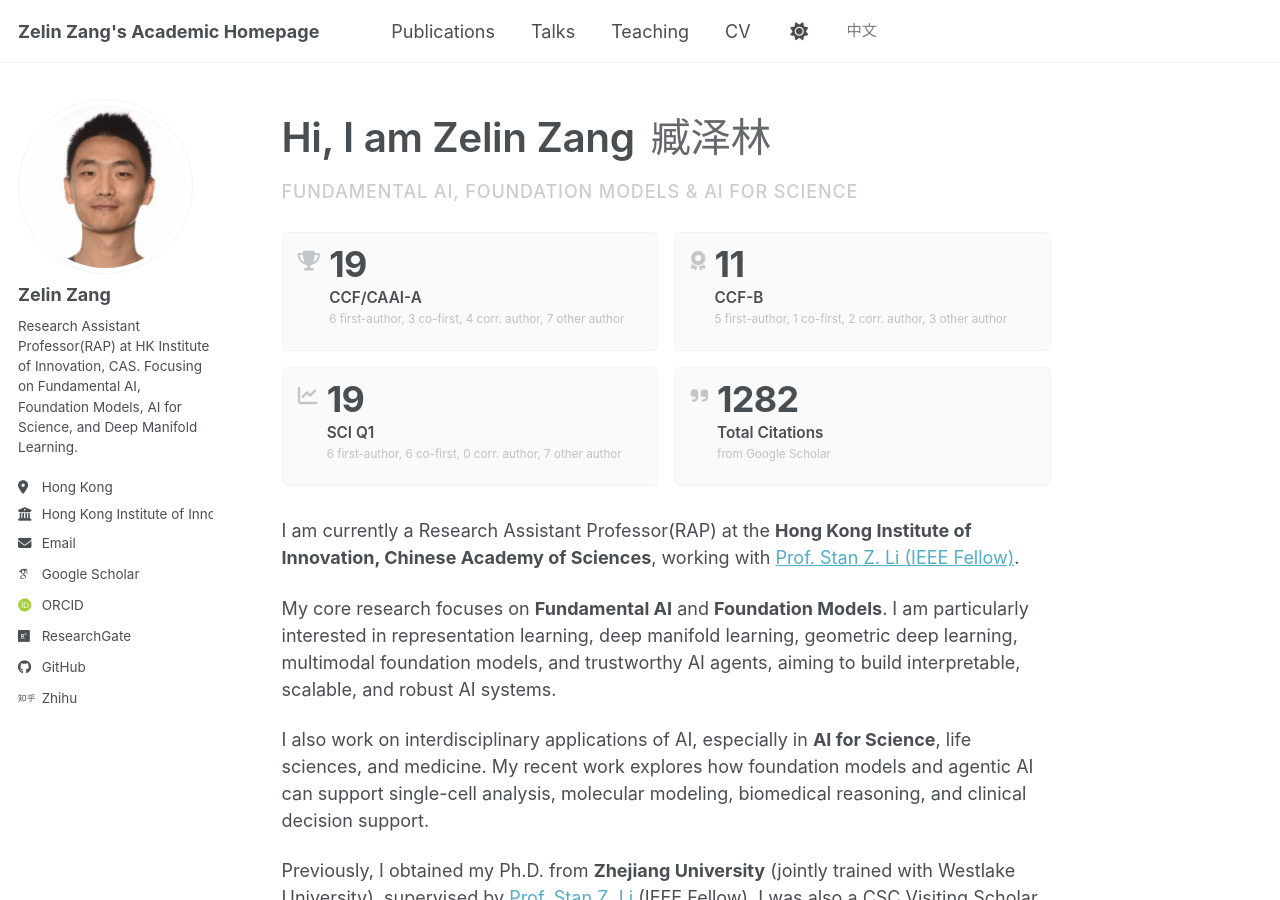
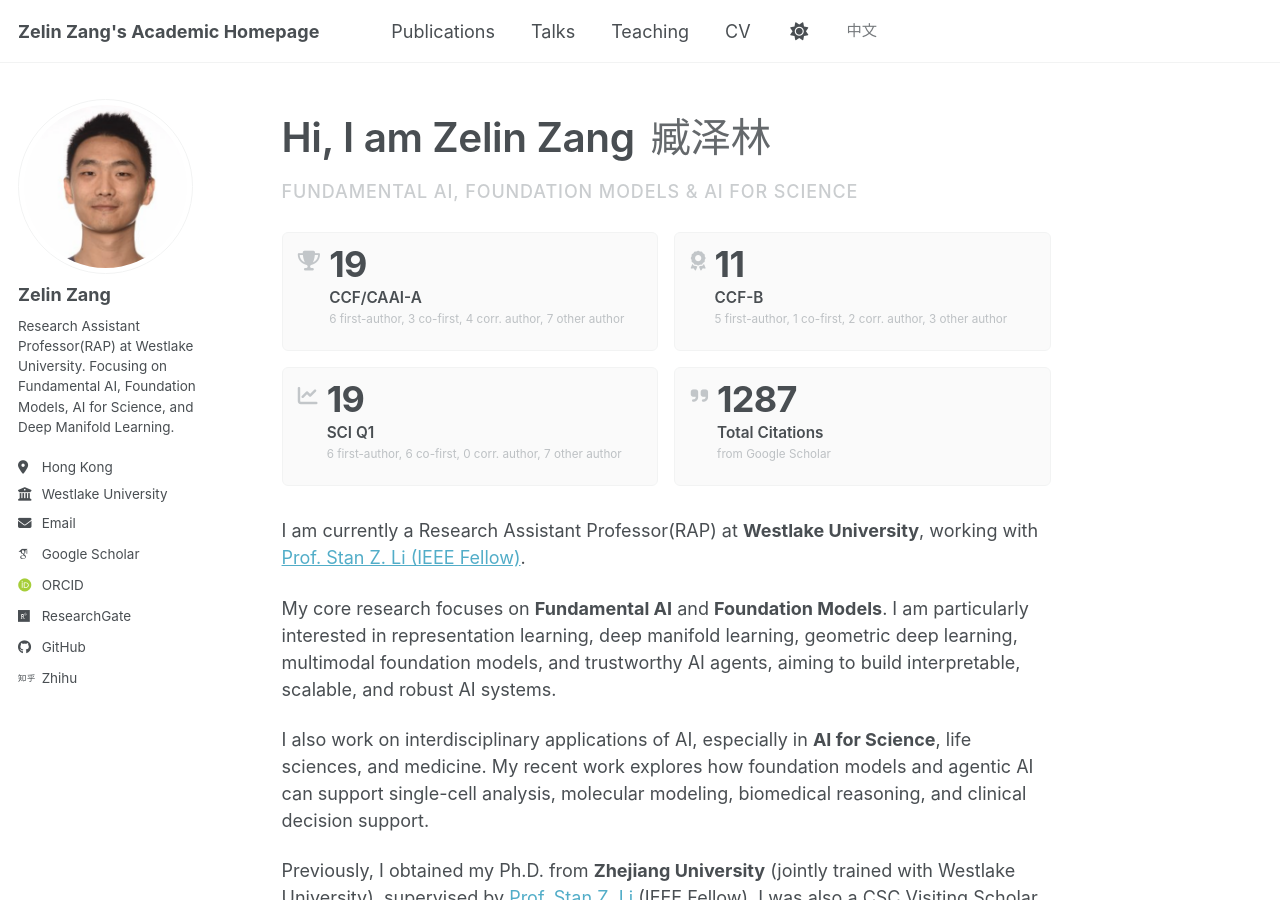
Before and after one commit to zangzelin/zangzelin.github.io, a Jekyll site: the page built from _pages/about.md, in a window 1280 px wide and 900 px high. Built offline with Jekyll 4.4.1, drawn with Linux system fonts in a browser that asks for light colours; some web fonts are replaced; a script bundle is joined from its source files by our own code; library files that are not in the unit come from our copies.

Commit message:
Update affiliation to Westlake University

```diff
--- a/_config.yml
+++ b/_config.yml
@@ -26,9 +26,9 @@ author:
   avatar           : "zzl720.png"
   name             : "Zelin Zang"
   pronouns         : # example: "she/her"
-  bio              : "Research Assistant Professor(RAP) at HK Institute of Innovation, CAS. Focusing on Fundamental AI, Foundation Models, AI for Science, and Deep Manifold Learning."
+  bio              : "Research Assistant Professor(RAP) at Westlake University. Focusing on Fundamental AI, Foundation Models, AI for Science, and Deep Manifold Learning."
   location         : "Hong Kong"
-  employer         : "Hong Kong Institute of Innovation, CAS"
+  employer         : "Westlake University"
   uri              : # URL
   email            : "zangzelin@gmail.com"
 
--- a/_data/scholar.yml
+++ b/_data/scholar.yml
@@ -1,2 +1,2 @@
-citation_count: 1282
-citations: '1282'
+citation_count: 1287
+citations: '1287'
--- a/_pages/about.md
+++ b/_pages/about.md
@@ -14,7 +14,7 @@ redirect_from:
 
 {% include publication-stats.html %}
 
-I am currently a Research Assistant Professor(RAP) at the **Hong Kong Institute of Innovation, Chinese Academy of Sciences**, working with [Prof. Stan Z. Li (IEEE Fellow)](https://scholar.google.com/citations?user=Y-nyLGIAAAAJ).
+I am currently a Research Assistant Professor(RAP) at **Westlake University**, working with [Prof. Stan Z. Li (IEEE Fellow)](https://scholar.google.com/citations?user=Y-nyLGIAAAAJ).
 
 My core research focuses on **Fundamental AI** and **Foundation Models**. I am particularly interested in representation learning, deep manifold learning, geometric deep learning, multimodal foundation models, and trustworthy AI agents, aiming to build interpretable, scalable, and robust AI systems.
 
```
Also changed, not shown: _pages/cv.md (+1 -1 lines), _pages/zh-about.md (+1 -1 lines), _pages/zh-cv.md (+1 -1 lines).
